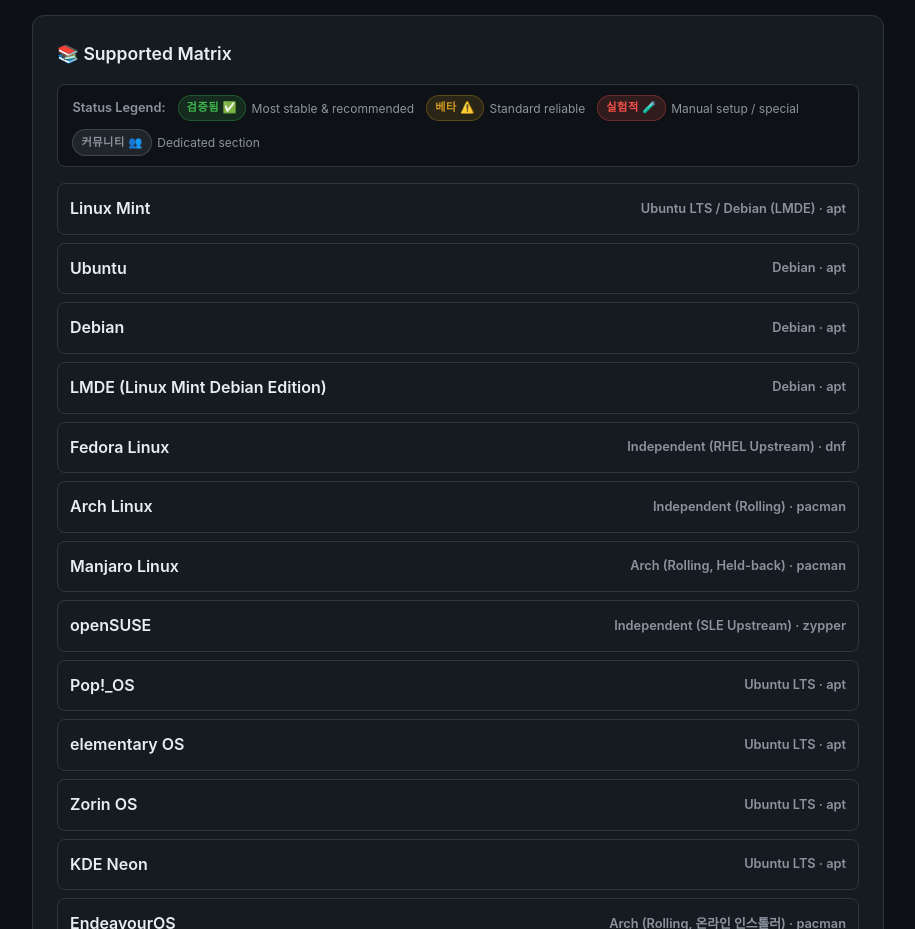
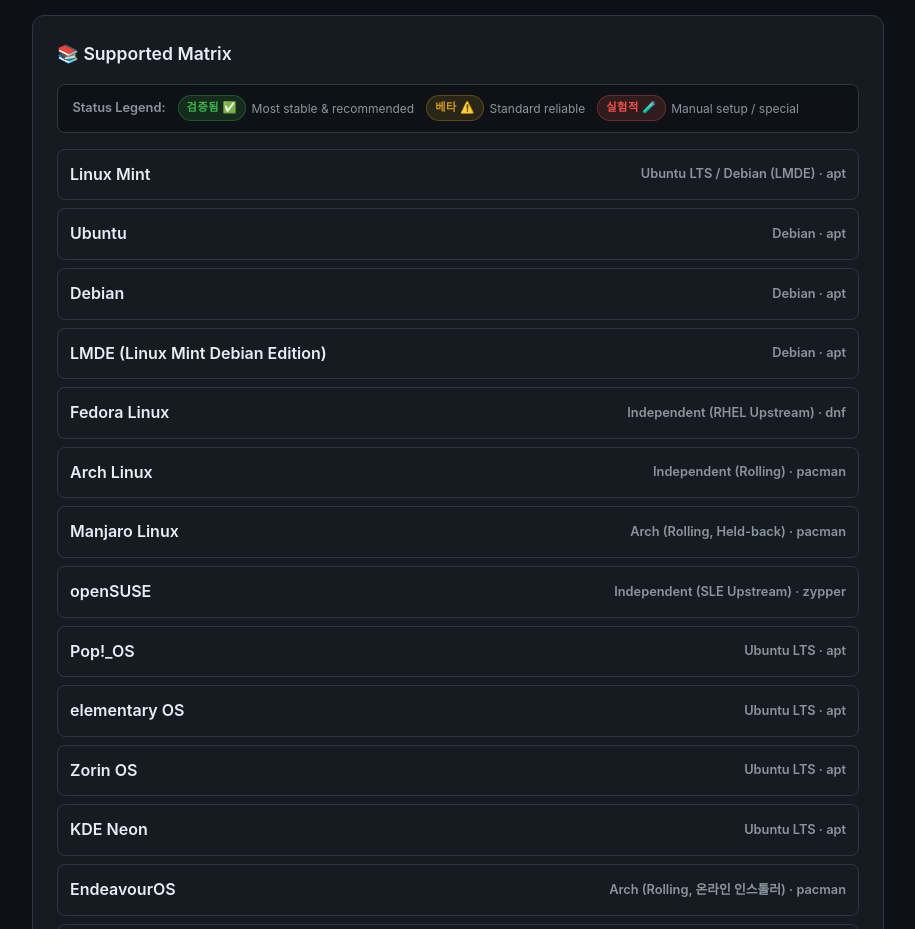
Before and after one commit to stream9k/korean_input, a plain HTML site: page hangul-installer-generator.html in a window 1280 px wide. Shown: the part 880-1809 px from the top of the page, without its empty margins (182-1097 px from the left). Drawn offline with nearby package versions, Linux system fonts and the light colour scheme.

Commit message:
UI: Move LMDE next to Linux Mint and remove redundant community status legend

```diff
--- a/hangul-installer-generator.html
+++ b/hangul-installer-generator.html
@@ -159,9 +159,9 @@ button:disabled { opacity: 0.5; cursor: not-allowed; transform: none; }
       <select id="distroSelect" style="width:100%;" onchange="onDistroChange()">
           <option id="distroPlaceholderOpt" value="">-- 배포판 선택 --</option>
           <option value="mint">Linux Mint (21.x / 22.x)</option>
+          <option value="lmde">LMDE (6 / 7)</option>
           <option value="ubuntu">Ubuntu (22.04 / 24.04 / 24.10)</option>
           <option value="debian">Debian (12 Bookworm / 13 Trixie)</option>
-          <option value="lmde">LMDE (6 / 7)</option>
           <option value="fedora">Fedora (40 / 41 / 42)</option>
           <option value="arch">Arch Linux</option>
           <option value="manjaro">Manjaro</option>
@@ -308,10 +308,6 @@ fcitx5 -r</code></pre>
       <span style="display:inline-flex; align-items:center; gap:0.35rem;">
         <span class="badge badge-experimental">실험적 🧪</span>
         <span id="legendExpDesc" style="color:var(--muted); font-size:0.75rem;">수동 설정/특수 환경</span>
-      </span>
-      <span style="display:inline-flex; align-items:center; gap:0.35rem;">
-        <span class="badge badge-community">커뮤니티 👥</span>
-        <span id="legendCommDesc" style="color:var(--muted); font-size:0.75rem;">별도 전용 항목</span>
       </span>
     </div>
     <div id="supportMatrix"></div>
@@ -463,7 +459,7 @@ const DISTRO_DATA = {
       nobara: { label: "Nobara Linux", status: "verified", script: "fedora-nobara" },
       ultramarine: { label: "Ultramarine Linux", status: "verified", script: "fedora-ultramarine" },
       rakuos: { label: "RakuOS", status: "beta", script: "fedora-rakuos" },
-      qubes: { label: "Qubes OS (Fedora TemplateVM)", status: "community", script: "fedora-qubes" },
+      qubes: { label: "Qubes OS (Fedora TemplateVM)", status: "beta", script: "fedora-qubes" },
       capivaraos: { label: "CapivaraOS", status: "beta", script: "fedora-capivaraos" },
       ludora: { label: "Ludora", status: "beta", script: "fedora-ludora" }
     },
@@ -477,9 +473,9 @@ const DISTRO_DATA = {
     editions: {
       base: { label: "베이스 (직접 구성)", status: "verified", script: "arch-base" },
       endeavour: { label: "EndeavourOS (사전 구성)", status: "verified", script: "arch-endeavour" },
-      manjaro: { label: "Manjaro (별도 항목 참조)", status: "community", script: "arch-manjaro" },
-      garuda: { label: "Garuda Linux (별도 항목 참조)", status: "community", script: "arch-garuda" },
-      cachyos: { label: "CachyOS", status: "community", script: "arch-base" },
+      manjaro: { label: "Manjaro (별도 항목 참조)", status: "beta", script: "arch-manjaro" },
+      garuda: { label: "Garuda Linux (별도 항목 참조)", status: "beta", script: "arch-garuda" },
+      cachyos: { label: "CachyOS", status: "beta", script: "arch-base" },
       omarchy: { label: "Omarchy", status: "beta", script: "arch-omarchy" },
       artix: { label: "Artix Linux", status: "beta", script: "arch-artix" },
       biglinux: { label: "BigLinux", status: "beta", script: "arch-biglinux" },
@@ -3618,14 +3614,14 @@ const I18N = {
     thLicense: "라이선스",
     thSource: "출처",
     footerMeta: "MIT License · 커뮤니티 기여 환영",
-    badges: { verified: "검증됨 ✅", beta: "베타 ⚠️", experimental: "실험적 🧪", community: "커뮤니티 👥" },
+    badges: { verified: "검증됨 ✅", beta: "베타 ⚠️", experimental: "실험적 🧪", },
     infoLabels: { distro: "배포판", base: "베이스", pkgMgr: "패키지 관리자", imConfig: "입력기 설정", edition: "에디션", scriptId: "스크립트 ID" },
     nixOnelinerLabel: "NixOS 적용 방법 (/etc/nixos/configuration.nix 병합):",
     nixOnelinerBody: (rawUrl, file) => `# 1. 설정 파일 다운로드 또는 위 내용을 복사해 /etc/nixos/configuration.nix 에 병합\ncurl -sL ${rawUrl} -o ${file}\n\n# 2. 시스템 재빌드 및 적용\nsudo nixos-rebuild switch`,
     nixHint: "💡 <code>.nix</code> 파일은 실행 스크립트가 아니며 <code>/etc/nixos/configuration.nix</code> 에 병합해 적용합니다.",
     shOnelinerLabel: "원라인 설치 명령어 (git·chmod 불필요):",
     shHint: (shellCmd, file) => `💡 파일로 다운로드했다면 <code>chmod +x</code> 없이 <code>sudo ${shellCmd} ~/Downloads/${file}</code> 로 바로 실행하세요.`,
-    matrixSummary: (v, b, e, c) => `검증: ${v} · 베타: ${b} · 실험적: ${e} · 커뮤니티: ${c}`,
+    matrixSummary: (v, b, e) => `검증: ${v} · 베타: ${b} · 실험적: ${e}`,
     matrixBadgeTitle: "클릭해서 바로 선택",
     searchNeedQuery: "검색어를 입력해 주세요",
     searchNoMatch: (q) => `'${q}'에 일치하는 배포판/에디션이 없습니다. 상단 0단계 만능 install.sh 를 사용하거나 다른 키워드로 검색해 보세요.`,
@@ -3681,14 +3677,14 @@ const I18N = {
     thLicense: "License",
     thSource: "Source",
     footerMeta: "MIT License · Community Contributions Welcome",
-    badges: { verified: "Verified ✅", beta: "Beta ⚠️", experimental: "Experimental 🧪", community: "Community 👥" },
+    badges: { verified: "Verified ✅", beta: "Beta ⚠️", experimental: "Experimental 🧪", },
     infoLabels: { distro: "Distro", base: "Base", pkgMgr: "Package Manager", imConfig: "IM Config", edition: "Edition", scriptId: "Script ID" },
     nixOnelinerLabel: "NixOS Setup (Merge into /etc/nixos/configuration.nix):",
     nixOnelinerBody: (rawUrl, file) => `# 1. Download snippet or copy above into /etc/nixos/configuration.nix\ncurl -sL ${rawUrl} -o ${file}\n\n# 2. Rebuild and switch\nsudo nixos-rebuild switch`,
     nixHint: "💡 <code>.nix</code> is declarative configuration, not a shell script. Merge it into <code>/etc/nixos/configuration.nix</code>.",
     shOnelinerLabel: "One-Line Install Command (No git / chmod needed):",
     shHint: (shellCmd, file) => `💡 If downloaded locally, run <code>sudo ${shellCmd} ~/Downloads/${file}</code> without <code>chmod +x</code>.`,
-    matrixSummary: (v, b, e, c) => `Verified: ${v} · Beta: ${b} · Experimental: ${e} · Community: ${c}`,
+    matrixSummary: (v, b, e) => `Verified: ${v} · Beta: ${b} · Experimental: ${e}`,
     matrixBadgeTitle: "Click to select this edition",
     searchNeedQuery: "Please enter a search keyword",
     searchNoMatch: (q) => `No distributions or editions matched '${q}'. Try the Step 0 universal install.sh above or another keyword.`,
@@ -4388,7 +4384,6 @@ function renderSupportMatrix() {
     const verified = Object.values(d.editions).filter(e => e.status === "verified").length;
     const beta = Object.values(d.editions).filter(e => e.status === "beta").length;
     const exp = Object.values(d.editions).filter(e => e.status === "experimental").length;
-    const comm = Object.values(d.editions).filter(e => e.status === "community").length;
     html += `
       <details style="margin-bottom:0.5rem; border:1px solid var(--border); border-radius:8px; padding:0.75rem; background:var(--card);">
         <summary style="cursor:pointer; font-weight:600; display:flex; justify-content:space-between; align-items:center;">
@@ -4406,7 +4401,7 @@ function renderSupportMatrix() {
           `).join("")}
         </div>
         <div style="margin-top:0.5rem; font-size:0.75rem; color:var(--muted);">
-          ${t.matrixSummary(verified, beta, exp, comm)}
+          ${t.matrixSummary(verified, beta, exp)}
         </div>
       </details>
     `;
```
Also changed, not shown: index-en.html (+10 -15 lines), index.html (+10 -15 lines).
